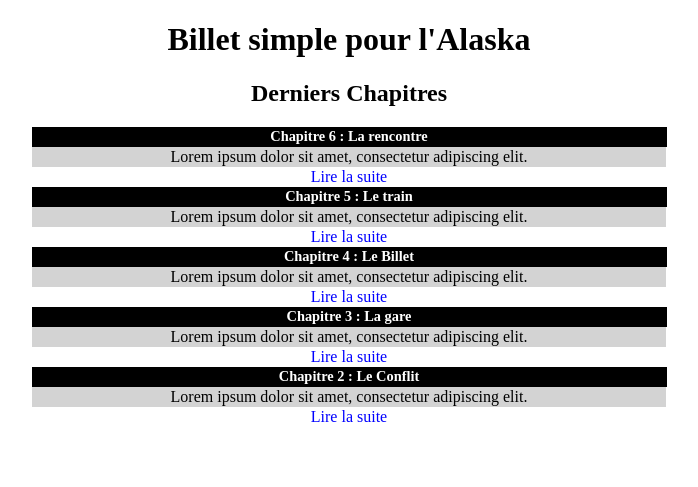
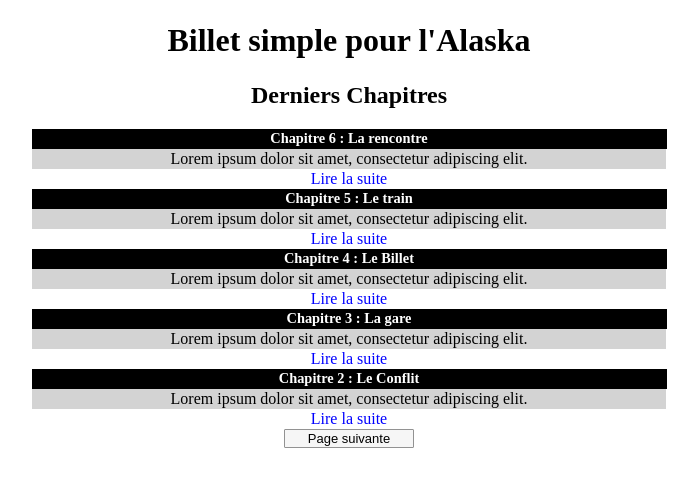
Before and after one commit to Blackrinne40/P3-BilletAlaska, a PHP site: page /index.php?action=showPage&page=1 in a window 1280 px wide. Shown: the top 487 px of the page, without its empty margins (291-989 px from the left). Run offline with PHP 8.4, Linux system fonts and the light colour scheme; data comes from the database, SQL or seed files in the repository; both versions use the stored data as it was after the commit.

Commit message:
Add pagination function

```diff
--- a/Controler/PostControler.php
+++ b/Controler/PostControler.php
@@ -40,9 +40,18 @@
 
 		return $newcomment;
 	}
-	/*public function texte_resume_brut($textresum, $nbreCar, $postId, $title, $content)
+
+	public function showPage($page)
 	{
-		$textresum = $this->postManager->texte_resume_brut();
-		return $textresum;
-	}*/
+		$nbrPosts = $this->postManager->getPostsCount();
+		$limit = 5;
+		$nbrPages = ceil($nbrPosts/$limit);
+
+		//$offset = ($page * $limit) - $limit;
+
+		$offset = ($page > 0 && $page <= $nbrPages) ? ($page - 1) * $limit : 0;
+		$posts = $this->postManager->getPostsByPage($limit, $offset);
+	        require_once('./View/HomeView.php');
+	}
+
 }
--- a/Model/PostManager.php
+++ b/Model/PostManager.php
@@ -47,43 +47,24 @@
         $affectedLines = $newComment -> execute(array($postId, $author, $comment));
         return $affectedLines;
     }
-/*Ajout fonction pour résumer le texte
-    public function texte_resume_brut( $textresum, $nbreCar, $postId, $title, $content)
+
+    public function getPostsCount()
     {
+        $req = $this->db->prepare('SELECT COUNT(id) AS count FROM posts');
+        $req->execute(array());
+        $postCount = $req->fetch();
+        return $postCount['count'];
+    }
 
-        $req->prepare('SELECT id, title, content FROM posts WHERE id = ?');
-
-        $req->execute(array(
-            ':postId' => $postId,
-            ':title' => $title,
-            ':content' => $content
-        ));
-
-        $dbPost = $req->fetch();
-        $textresum = new PostModel($dbPost);
-
-
-        $textresum = trim(strip_tags($textresum)); // suppression des balises HTML
-        if( is_numeric($nbreCar) )
-        {
-            $PointSuspension = '...'; // points de suspension (ou '' si vous n'en voulez pas)
-            // ---------------------
-            // COUPE DU TEXTE pour le RÉSUMÉ
-            // ajout d'un espace de fin au cas où le texte n'en contiendrait pas...
-            $textresum.= ' ';
-            $LongueurAvant = mb_strlen($textresum);
-            if( $LongueurAvant > $nbreCar ){
-                // pour ne pas couper un mot, on va à l'espace suivant
-                $textresum = mb_substr($textresum, 0, strpos($texte, '...', $nbreCar));
-                // On ajoute (ou pas) des points de suspension à la fin si le texte brut est plus long que $nbreCar
-                if( !empty($PointSuspension) ){
-                    $textresum .= $PointSuspension;
-                }
-            }
-            // ---------------------
-        }
-        // On renvoie le résumé du texte correctement formaté.
-        return $textresum;
+    public function getPostsByPage($limit, $offset)
+    {
+        $req = $this->db->prepare('SELECT id, title, author, content, textresum, DATE_FORMAT(creation_date, \'%d/%m/%Y\') AS creation_date_fr FROM posts ORDER BY id DESC LIMIT ' .$limit.' OFFSET ' .$offset);
+        $req->execute(array());
+        $posts = array();
+       while ($dbPost = $req-> fetch()){
+        $post = new PostClass($dbPost);
+        $posts[] = $post;
+       }
+        return $posts;
     }
-    */
 }
--- a/View/HomeView.php
+++ b/View/HomeView.php
@@ -7,7 +7,7 @@
 </head>
 <body>
 
-	<h1>Billet simple pour l'Alaska</h1>
+	<h1><a class="blogTitle" href="index.php?action=showPage&page=1">Billet simple pour l'Alaska</a></h1>
 
 	<h2>Derniers Chapitres</h2>
 		<?php foreach($posts as $post) {?>
@@ -17,5 +17,16 @@
 				<a href=<?= "index.php?action=post&id=". $post->getId() ?>> Lire la suite </a>
 			</div>
 		<?php } ?>
+
+		<?php if ($page > 1) { ?>
+        <div><a class="stylebutton" href= <?= "index.php?action=showPage&page=" .($page - 1) ?> > Page précédente</a></div>
+    	<?php } ?>
+
+
+
+	    <?php if ($page < $nbrPages) { ?>
+	        <div><a class="stylebutton" href= <?="index.php?action=showPage&page=" .($page + 1)?> > Page suivante</a></div>
+	    <?php } ?>
+
 </body>
 </html>
--- a/index.php
+++ b/index.php
@@ -46,6 +46,15 @@
                     $commentController->saveComment($_POST['author'],$_POST['comment'], $_GET['id']);
                 }
                 break;
+            case 'showPage':
+                if(array_key_exists('page', $_GET) && isset($_GET['page']))
+                {
+                  if(ctype_digit($_GET['page']))
+                  {
+                    $postControler->showPage(intval($_GET['page']));
+                  }
+                }
+                break;
 
         	default:
         		$postControler->getPosts();
--- a/styles.css
+++ b/styles.css
@@ -40,3 +40,33 @@
     margin: auto;
     padding: auto;
 }
+a.stylebutton
+{
+  border-radius: 1px;
+  border: solid thin #929292;
+  text-shadow: none;
+  background: #F6F6F6;
+  color: buttontext;
+  padding: 3px 8px;
+  margin: 2px;
+  text-decoration: none;
+  font-family: Arial;
+  font-size: 13px;
+  display: block;
+  margin:auto;
+  width:10%;
+  padding:1px 1px 1px 1px;
+
+}
+
+a.stylebutton:hover {
+  background-image: -webkit-linear-gradient(top, #DDDDDD, #F6F6F6);
+  background-image: -moz-linear-gradient(top, #DDDDDD, #F6F6F6);
+  background-image: -ms-linear-gradient(top, #DDDDDD, #F6F6F6);
+  background-image: -o-linear-gradient(top, #DDDDDD, #F6F6F6, #DDDDDD);
+  background-image: linear-gradient(to bottom, #DDDDDD, #F6F6F6);
+}
+a.blogTitle
+{
+    color:black;
+}
```
Also changed, not shown: comments (1).sql (added, +54 -0 lines), posts (1).sql (added, +53 -0 lines), View/PostView.php (line endings or trailing spaces).
